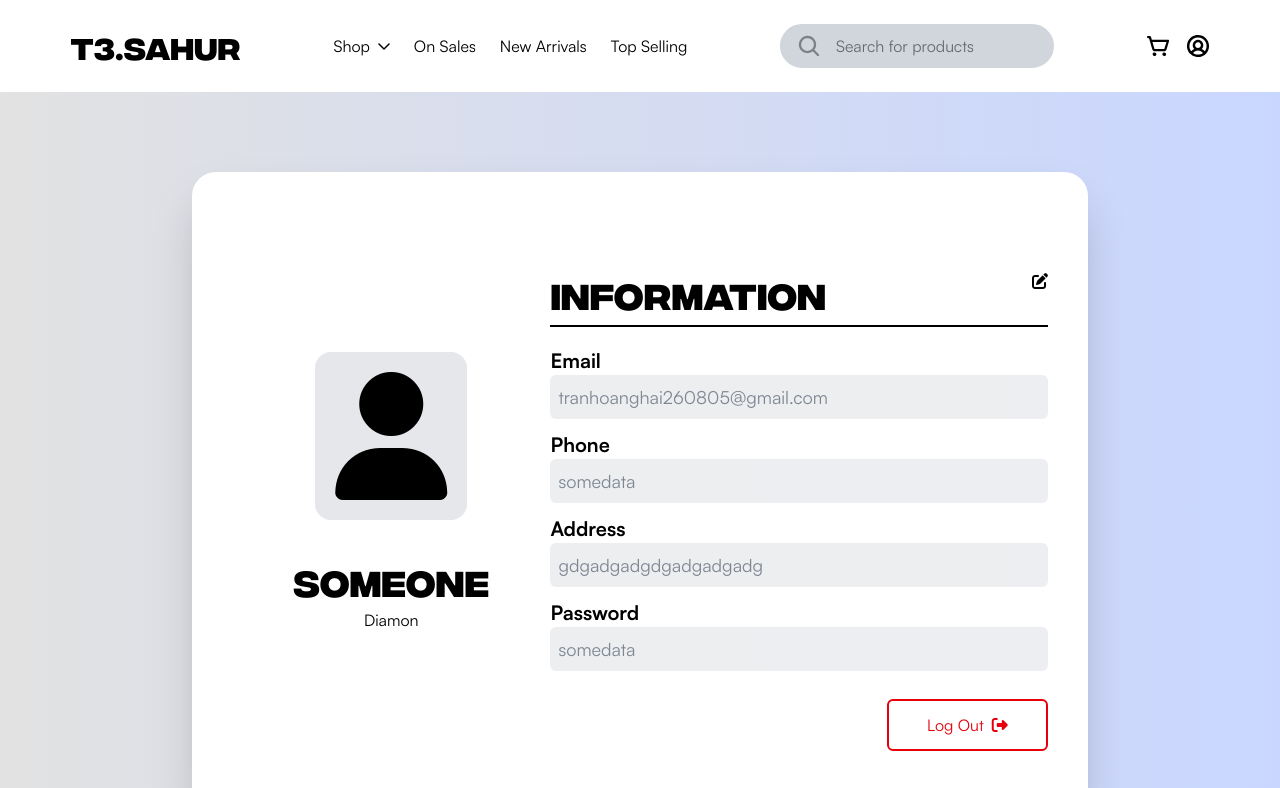
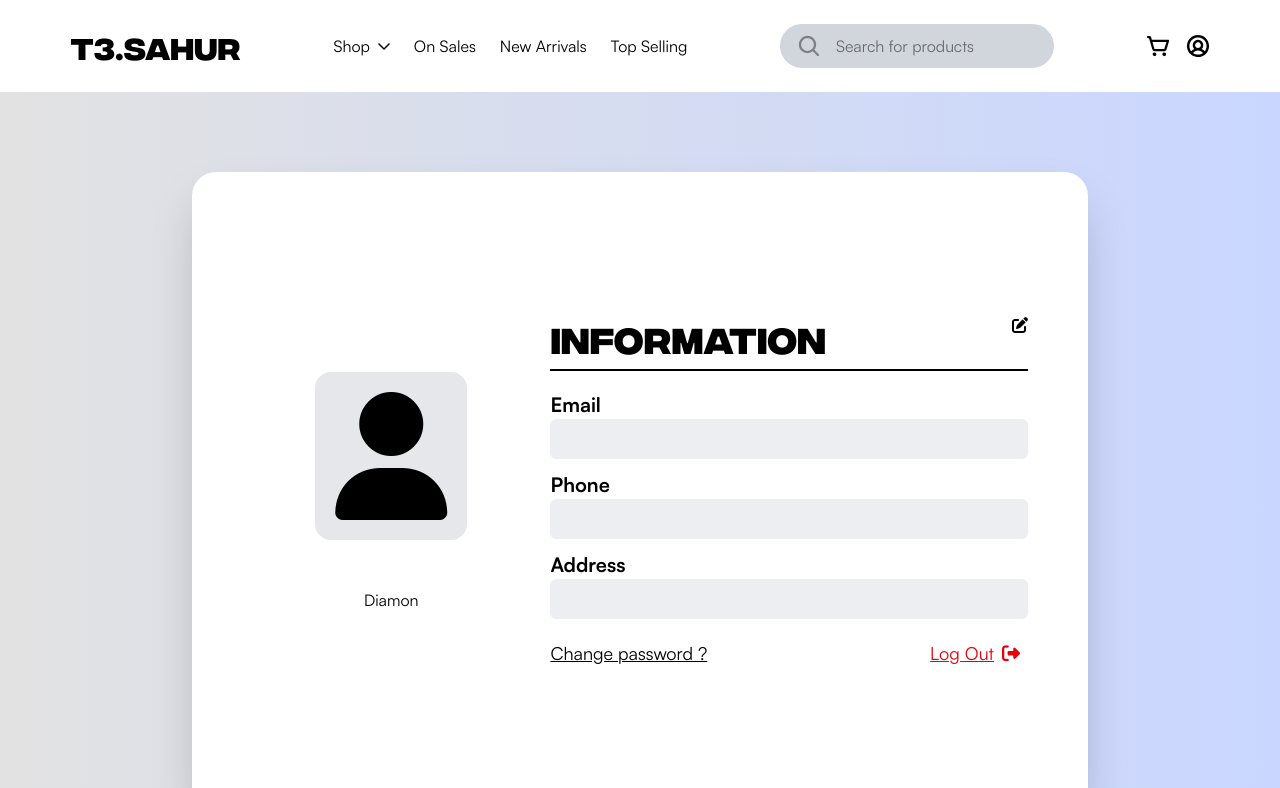
Before and after one commit to theRaven1312/ECWeb, a React (Vite) app: page /profile in a window 1280 px wide. Shown: the top 788 px of the page. Built offline with nearby package versions, Linux system fonts and the light colour scheme.

Commit message:
feature/ Hiển thị thông tin user trên trang profile

```diff
--- a/src/Components/Navbar.jsx
+++ b/src/Components/Navbar.jsx
@@ -59,25 +59,25 @@ const Navbar = () => {
                         <img
                             src={profile}
                             alt="Profile"
-                            className="w-6 h-6 cursor-pointer"
+                            className="profile-img"
                             onClick={() => setDropdownOpen((prev) => !prev)}
                         />
                         {dropdownOpen && (
-                            <div className="absolute right-0 mt-2 w-48 bg-white border border-gray-200 rounded-lg shadow-lg z-50">
-                                <div className="px-4 py-2 font-semibold border-b border-gray-100">
+                            <div className="dropdown-menu">
+                                <div className="dropdown-menu__name">
                                     <i className="fa-solid fa-user mr-2"></i>
                                     {user.name}
                                 </div>
                                 <Link
                                     to="/profile"
                                     onClick={() => setDropdownOpen(false)}
-                                    className="block px-4 py-2 hover:bg-gray-100 font-satoshi"
+                                    className="dropdown-menu__info"
                                 >
                                     Thông tin người dùng
                                 </Link>
                                 <button
                                     onClick={handleLogout}
-                                    className="w-full text-left px-4 py-2 text-red-600 hover:bg-red-100 font-satoshi cursor-pointer"
+                                    className="dropdown-menu__logout"
                                 >
                                     Đăng xuất
                                 </button>
@@ -93,7 +93,6 @@ const Navbar = () => {
                         />
                     </Link>
                 )}
-                {user.name ? <>{user.name}</> : ""}
             </div>
         </div>
     );
--- a/src/Components/ProfileInfo.jsx
+++ b/src/Components/ProfileInfo.jsx
@@ -1,10 +1,14 @@
 export const ProfileInfo = ({heading, data}) => {
     return (
         <div className="profile-info ">
-            <h1 className="profile-info__heading text-xl font-bold">
-                {heading}
-            </h1>
-            <p className="profile-info__data text-lg break-words bg-gray-200 p-2 rounded-md select-none opacity-70 text-gray-600">
+            <h1 className="text-xl font-bold">{heading}</h1>
+            <p
+                className={
+                    data
+                        ? "text-lg break-words bg-gray-200 p-2 rounded-md select-none opacity-70 text-gray-600"
+                        : "h-10 bg-gray-200 p-2 rounded-md opacity-70"
+                }
+            >
                 {data}
             </p>
         </div>
--- a/src/index.css
+++ b/src/index.css
@@ -302,6 +302,26 @@ body {
 
   .navbarCartProfile {
     @apply flex-center gap-4;
+  }
+
+  .profile-img {
+    @apply w-6 h-6 cursor-pointer
+  }
+
+  .dropdown-menu {
+    @apply absolute right-0 mt-2 w-48 bg-white border border-gray-200 rounded-lg shadow-lg z-50
+  }
+
+  .dropdown-menu__name {
+    @apply px-4 py-2 font-semibold border-b border-gray-100
+  }
+
+  .dropdown-menu__info {
+    @apply block px-4 py-2 hover:bg-gray-100 font-satoshi
+  }
+
+  .dropdown-menu__logout {
+    @apply w-full text-left px-4 py-2 text-red-600 hover:bg-red-100 font-satoshi cursor-pointer
   }
 
   @layer components {
@@ -762,13 +782,13 @@ body {
 }
 
 .profile-right {
-  @apply flex flex-col gap-5 w-[60%] pt-10 pb-20 pr-10 relative
+  @apply flex flex-col gap-5 w-[60%] py-10 pr-15 relative
 }
 
 .profile-right__heading {
   @apply pb-3 border-b-2 border-black text-4xl
 }
 
-.btn-signout {
-  @apply w-[30%] rounded-md bg-white border-2 border-red-600 text-red-600 hover:bg-red-600 hover:text-white hover:border-white absolute bottom-0 right-10
+.profile-right__change-password {
+  @apply bottom-10 text-lg underline cursor-pointer hover:opacity-70
 }
--- a/src/pages/ProfilePage.jsx
+++ b/src/pages/ProfilePage.jsx
@@ -1,6 +1,6 @@
 import {useNavigate} from "react-router-dom";
 import {ProfileInfo} from "../Components/ProfileInfo";
-import {useDispatch} from "react-redux";
+import {useDispatch, useSelector} from "react-redux";
 import {resetUser} from "../redux/UserSlice";
 import axios from "axios";
 
@@ -8,6 +8,8 @@ export const ProfilePage = () => {
     //email, phone, pass, address
     const navigate = useNavigate();
     const dispatch = useDispatch();
+    const user = useSelector((state) => state.user);
+    console.log(user);
     const handleLogout = async () => {
         await axios.post(`/api/v1/users/log-out`);
         dispatch(resetUser());
@@ -22,7 +24,7 @@ export const ProfilePage = () => {
                     <i class="fa-solid fa-user p-5 bg-gray-200 text-9xl rounded-2xl"></i>
                     <div className="profile-left__info">
                         <h1 className="heading profile-left__name text-4xl">
-                            Someone
+                            {user.name}
                         </h1>
                         <h1 className="profile-left__rank">Diamon</h1>
                     </div>
@@ -35,24 +37,22 @@ export const ProfilePage = () => {
                         </h1>
                     </div>
                     <div className="flex flex-col gap-3">
-                        <ProfileInfo
-                            heading="Email"
-                            data="tranhoanghai260805@gmail.com"
-                        />
-                        <ProfileInfo heading="Phone" data="somedata" />
-                        <ProfileInfo
-                            heading="Address"
-                            data="gdgadgadgdgadgadgadg"
-                        />
-                        <ProfileInfo heading="Password" data="somedata" />
+                        <ProfileInfo heading="Email" data={user.email} />
+                        <ProfileInfo heading="Phone" data={user.phone} />
+                        <ProfileInfo heading="Address" data={user.address} />
                     </div>
-                    <button
-                        className="primary-btn btn-signout"
-                        onClick={handleLogout}
-                    >
-                        Log Out
-                        <i class="fa-solid fa-right-from-bracket ml-2"></i>
-                    </button>
+                    <div className="flex flex-center-between">
+                        <p className="profile-right__change-password">
+                            Change password ?
+                        </p>
+                        <button
+                            className="right-10 bottom-10 text-lg text-red-600 underline cursor-pointer mr-2 hover:opacity-80 group transition-all duration-300"
+                            onClick={handleLogout}
+                        >
+                            <span>Log Out</span>
+                            <i class="fa-solid fa-right-from-bracket ml-2 transform transition-transform duration-300 group-hover:translate-x-1 "></i>
+                        </button>
+                    </div>
                 </div>
             </div>
         </div>
--- a/src/redux/UserSlice.js
+++ b/src/redux/UserSlice.js
@@ -11,9 +11,13 @@ export const userSlice = createSlice({
     initialState,
     reducers: {
         updateUser: (state, actions) => {
-            const {name, email, access_token} = actions.payload;
+            const {name, email, phone, address, password, access_token} =
+                actions.payload;
             state.name = name;
             state.email = email;
+            state.phone = phone;
+            state.address = address;
+            state.password = password;
             state.access_token = access_token;
         },
 
```
